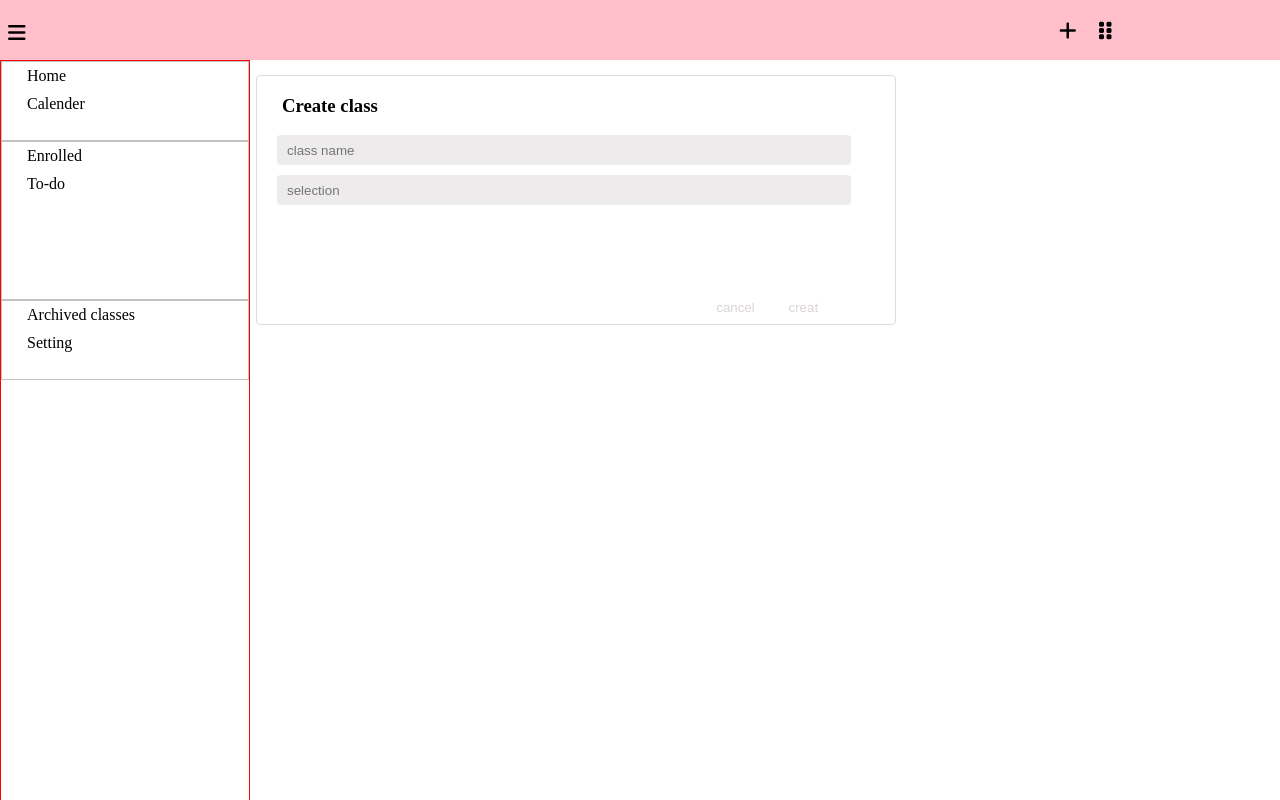
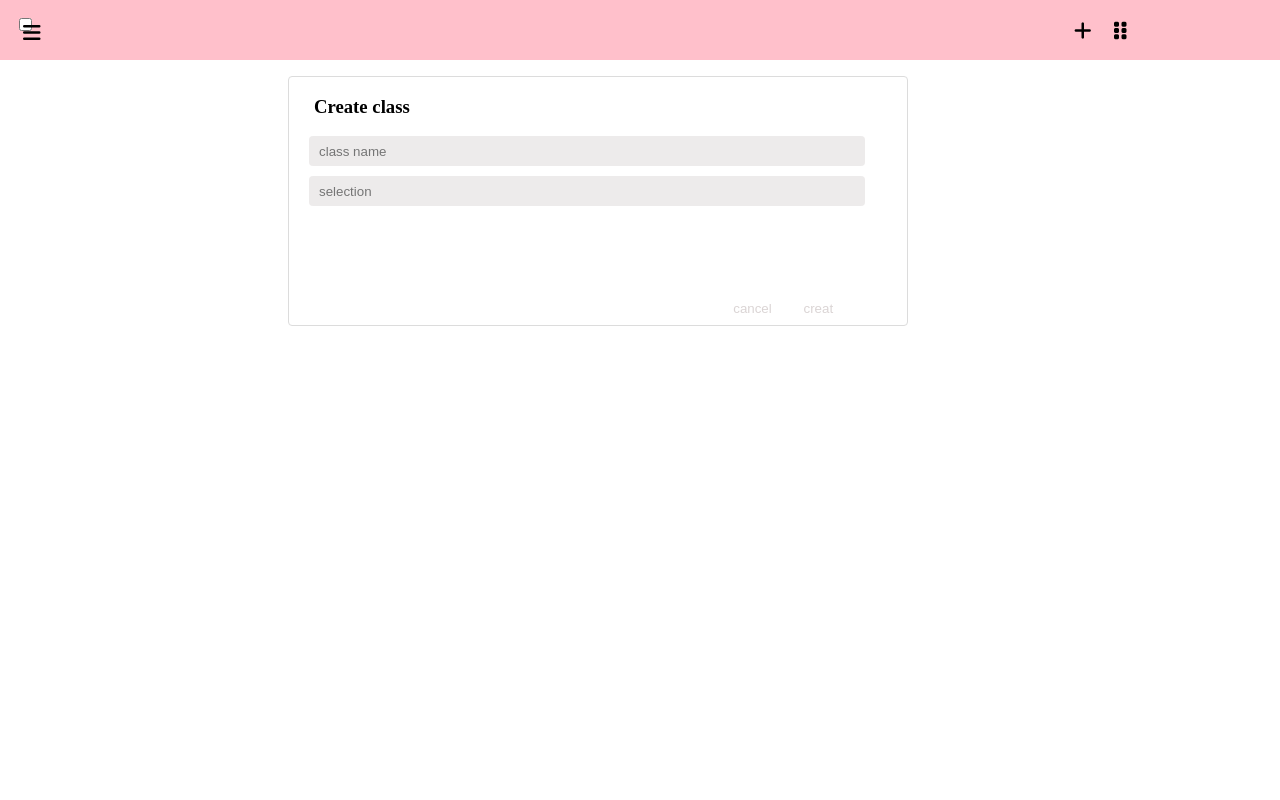
Before and after one commit to kingboy5566/class-room, a plain HTML site: page index.html in a window 1280 px wide. Both pictures are taken after a click on the item 1066 px from the left and 31 px from the top of the page. Drawn offline with Linux system fonts and the light colour scheme.

Commit message:
class room update

```diff
--- a/app.js
+++ b/app.js
@@ -9,12 +9,12 @@ var pls = document.querySelectorAll("#plus")
 // var main = document.getElementById("main")
 function showmain(e){
   var main = document.getElementById("main")
+  var li = document.createElement("li")
+  main.appendChild(li)
+ li.setAttribute('class','class-input')
 
 
- main.setAttribute('class','class-input')
-
-
-main .innerHTML =`<h3 class="text">Create class</h3>
+li.innerHTML =`<h3 class="text">Create class</h3>
  <div class="input1"> <input type="text" class="inp1" id='class' placeholder="class name "></div>
  <div class="input2"> <input type="text" class="inp1" id='selection' placeholder="selection"></div>
 
--- a/index.html
+++ b/index.html
@@ -11,8 +11,9 @@
 </head>
 <body>
 <header class="header">
-
-<div class="menu-icone"><i class="fa-solid fa-bars" margin-right="15px"></i></div>
+ <input type="checkbox" id="sidebaricone">
+ <label for="sidebaricone"></label>
+<i class="fa-solid fa-bars" margin-right="15px" id="sidebaricone" ></i>
 <div class="side-B" >
 <ul>
     <li  id="plus"  onclick="showmain(this)" ><i class="fa-solid fa-plus"></i></li>
@@ -52,7 +53,8 @@
 
 
 
-<div id="main"></div>
+<!-- <div id="main"></div> -->
+<ul id="main"></ul>
 <ul id="card">
 </ul>
 
--- a/style.css
+++ b/style.css
@@ -32,7 +32,7 @@ header{
     background-color: rgba(153, 153, 153, 0.308);
 
 }
-.menu-icone{
+/* .menu-icone{
     width: 35px;
     height: 35px;
     margin-right: -50px;
@@ -40,7 +40,7 @@ header{
     border-radius: 50px;
 
 
-}
+} */
 .menu-icone:hover{
      background-color: rgba(153, 153, 153, 0.308);
 
@@ -126,6 +126,18 @@ ul li{
 .btn1:hover ,.btn2:hover{
     color: gray;
 }
+#sidebaricone{
+    position: absolute;
+    z-index: 10;
+    top: 15px;
+    left: 15px;
+    cursor: pointer;
+
+}
+#side-bar:checked ~ #side-bar{
+    transform: translateX(0px);
+}
+
 #side-bar{
     width:250px;
     height: 100%;
@@ -133,6 +145,8 @@ ul li{
     left: 0;
     top: 0px;
     margin-top: 60px;
+    transform: translateX(-250px);
+    transition: transform 5s;
     border: 1px solid red;
 }
 .side-contect1,.side-contect3{
@@ -142,6 +156,7 @@ border: 1px solid  rgb(197, 193, 193);
 }
 .side-contect2{
     height: 20%;
+    padding-top:5%;
     border: 1px solid rgb(197, 193, 193);
 }
 .side-contect1 ul,.side-contect2 ul,.side-contect3 ul{
```
